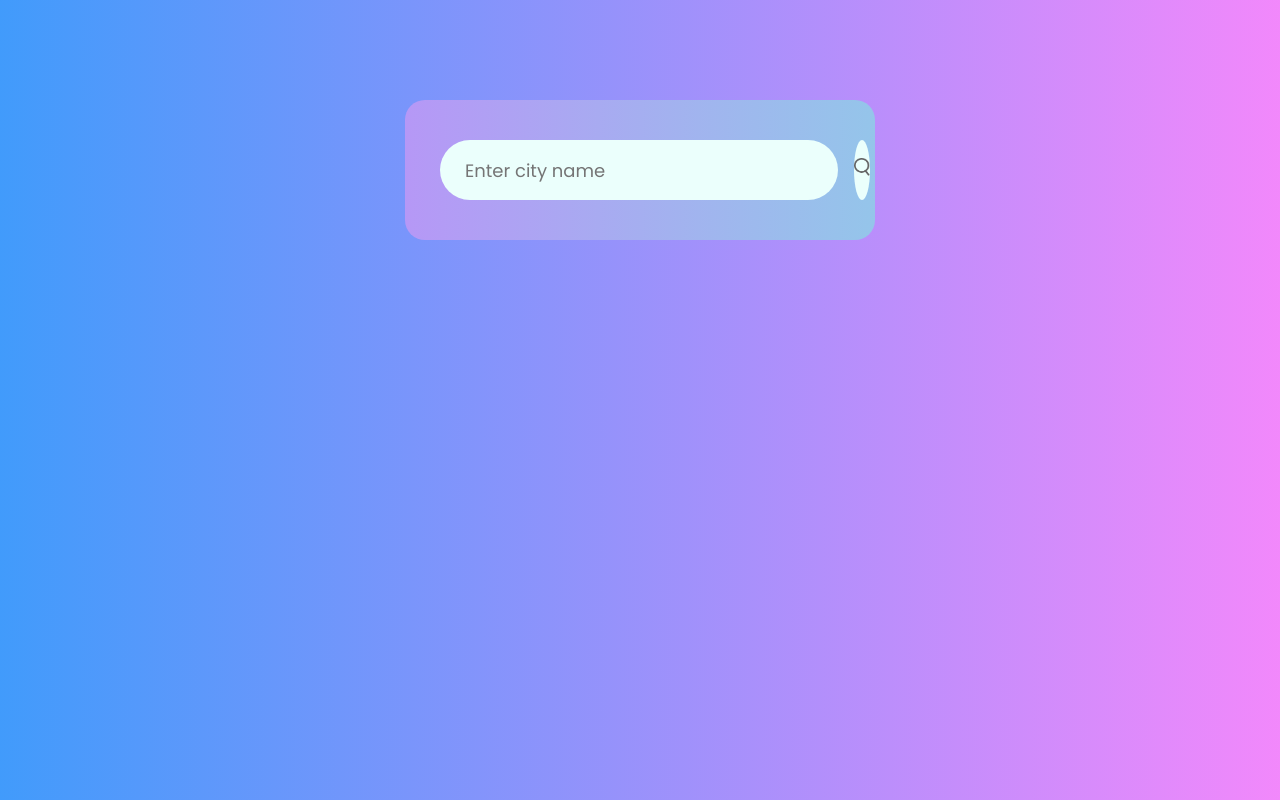
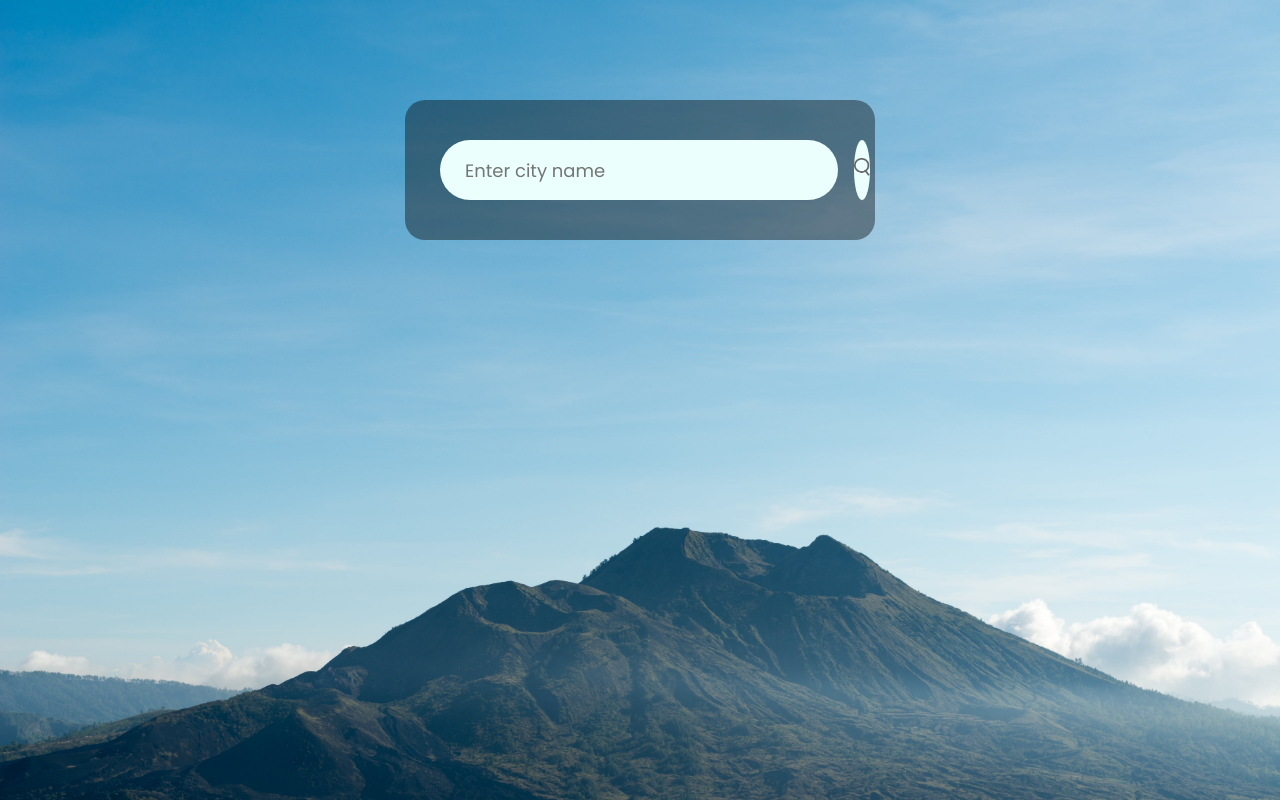
Before and after one commit to sagar-46/Weather-App, a plain HTML site: page index.html in a window 1280 px wide. Drawn offline with Linux system fonts and the light colour scheme.

Commit message:
background change

```diff
--- a/style.css
+++ b/style.css
@@ -5,13 +5,13 @@
     box-sizing: border-box;
 }
 body{
-background: linear-gradient(90deg, hsla(211, 96%, 62%, 1) 0%, hsla(295, 94%, 76%, 1) 100%);
-
+    background-image: url(images/bg.jpg);
+    background-size: cover;
 }
 .card{
     width: 90%;
     max-width: 470px;
-    background: linear-gradient(90deg, hsla(259, 84%, 78%, 1) 0%, hsla(206, 67%, 75%, 1) 100%);
+    background-color: rgba(0, 0, 0, 0.4);
     color: white;
     margin: 100px auto 0;
     border-radius: 20px;
```
